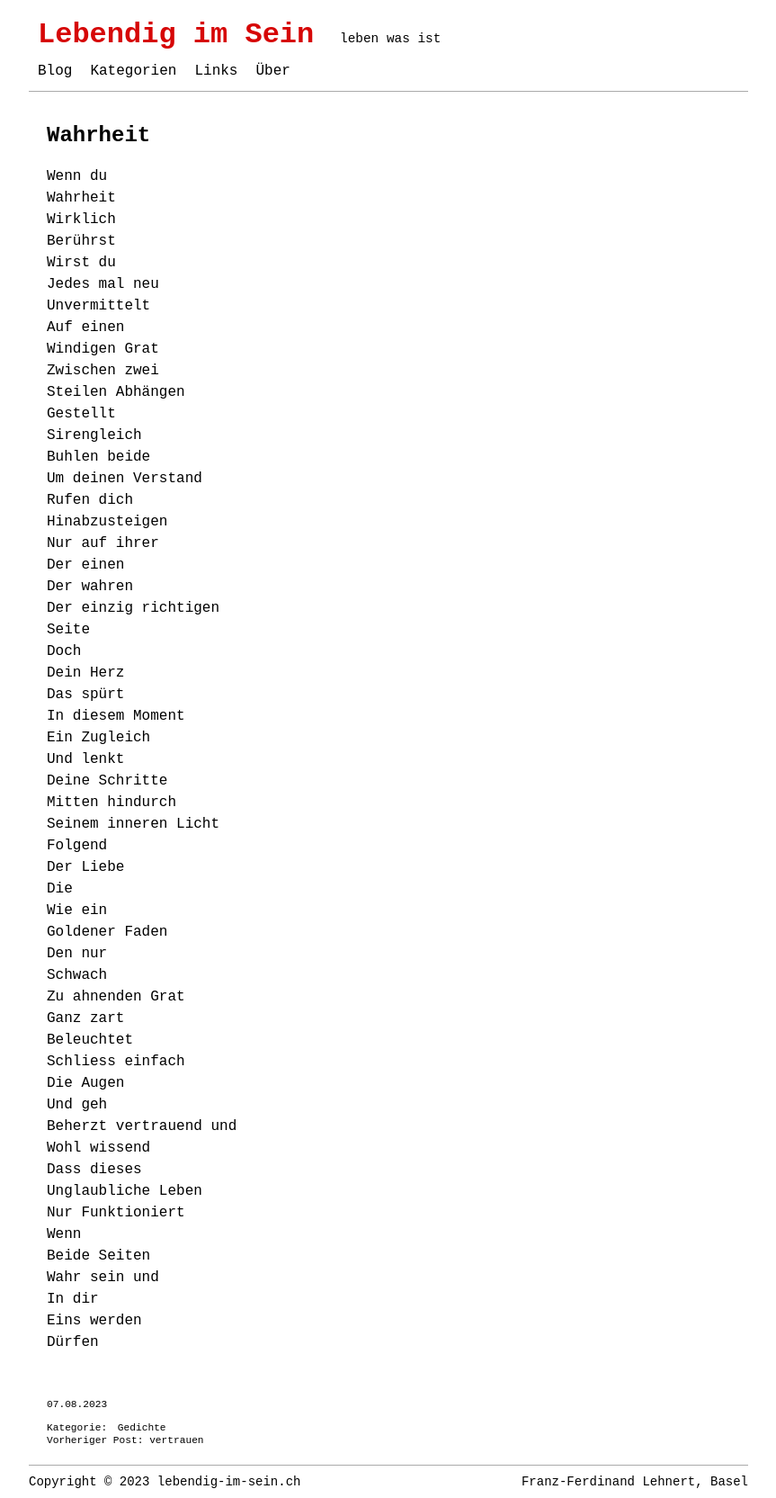
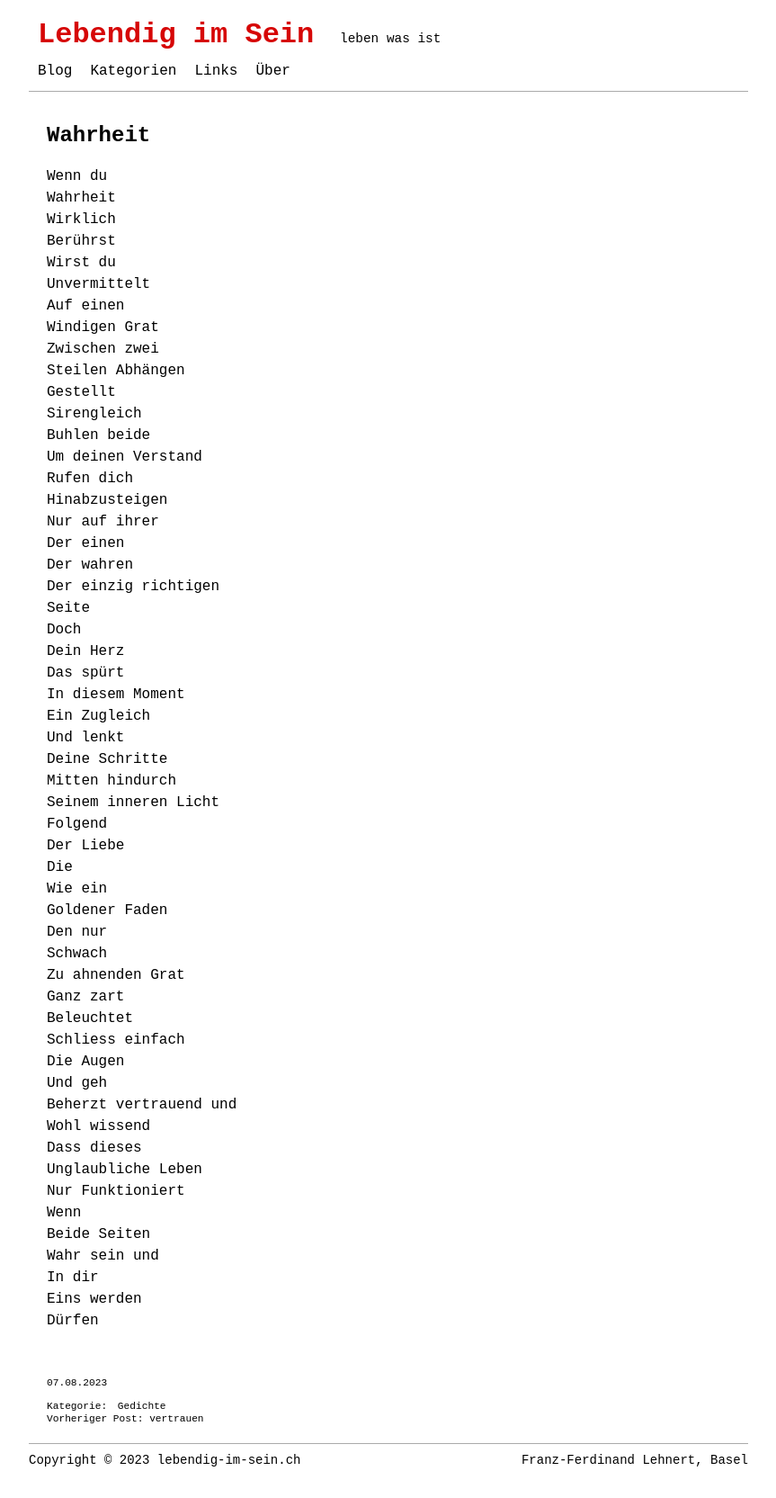
Before and after one commit to lebendigimsein/webpage, a Jekyll site: the page built from _posts/2023-08-07-wahrheit.markdown, in a window 1280 px wide. Shown: the whole page at 90% size, without its empty margins (208-1071 px from the left). Built offline with Jekyll 4.4.1, drawn with Linux system fonts in a browser that asks for light colours; after the commit the page ends 1641 px from its top, so only the background shows below that.

Commit message:
wahrheit changed

```diff
--- a/_posts/2023-08-07-wahrheit.markdown
+++ b/_posts/2023-08-07-wahrheit.markdown
@@ -12,7 +12,6 @@ Wahrheit
 Wirklich
 Berührst
 Wirst du
-Jedes mal neu
 Unvermittelt
 Auf einen
 Windigen Grat
```
